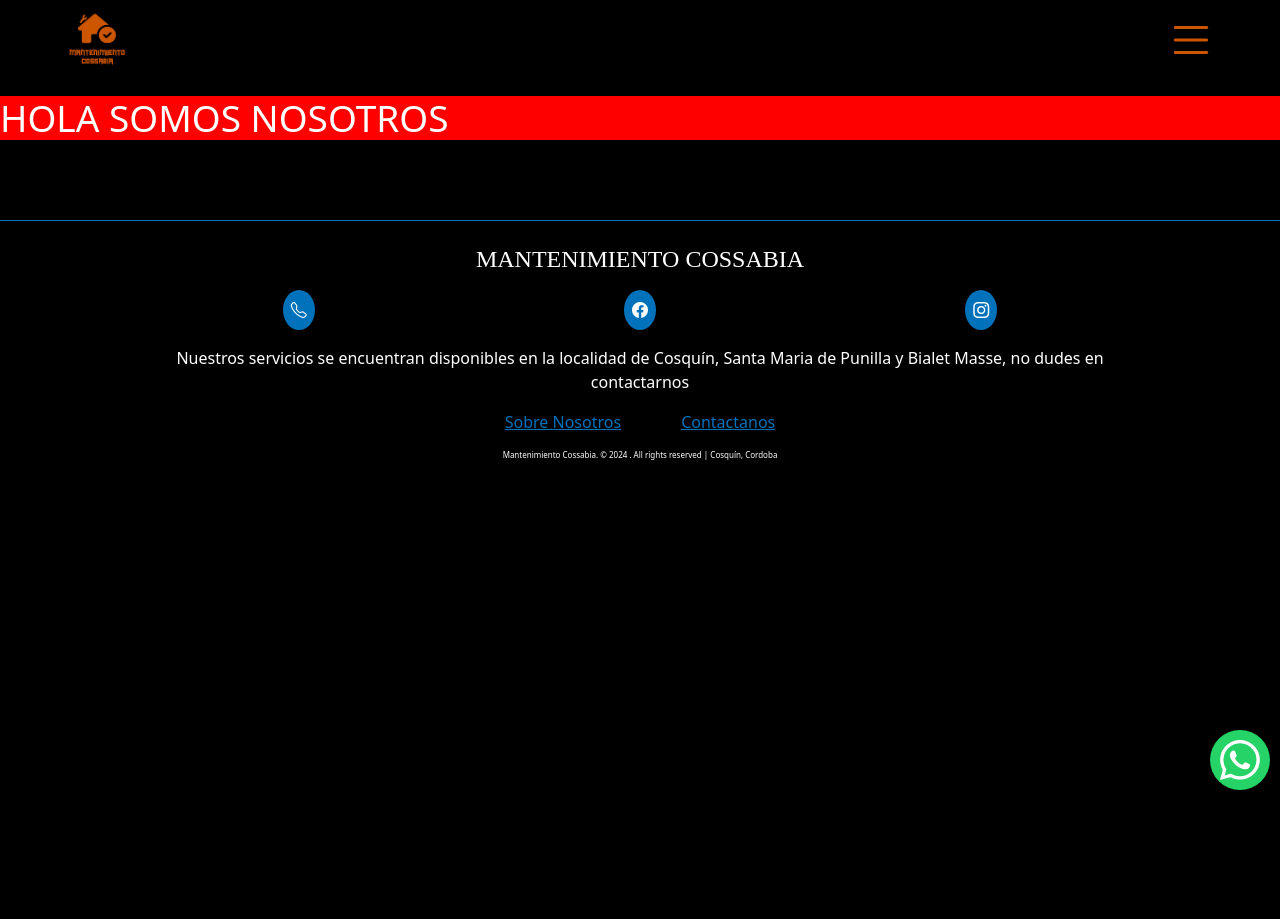
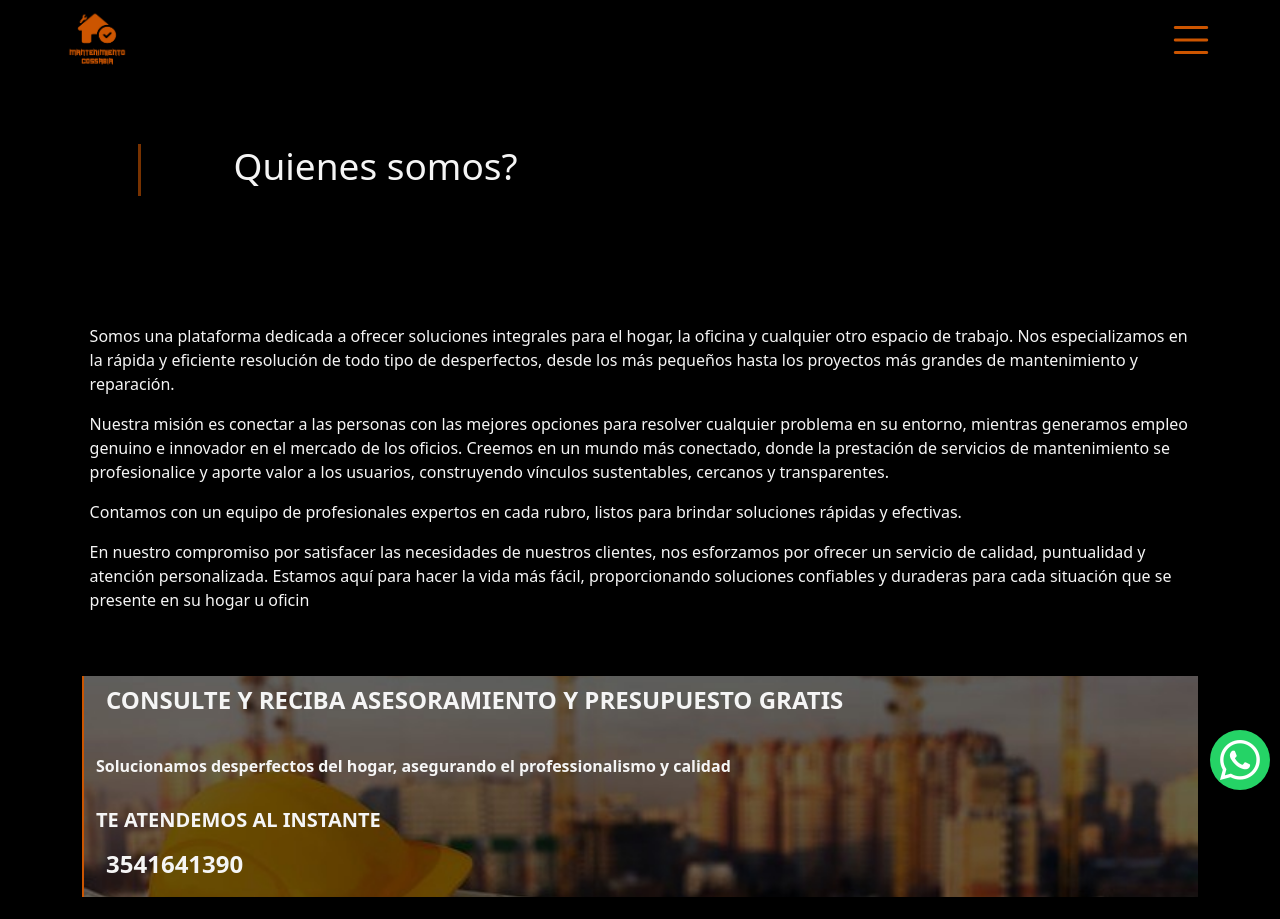
Before and after one commit to nicosoto18/MantenimientoCossabia, a React (Vite) app: page /Nosotros in a window 1280 px wide. Shown: the top 919 px of the page. Before the commit the page ends 800 px from the top, so only its background shows below. Built offline with nearby package versions, Linux system fonts and the light colour scheme.

Commit message:
ultimos cambios

```diff
--- a/src/App.jsx
+++ b/src/App.jsx
@@ -6,6 +6,7 @@ import Home from './components/Home/Home'
 import 'bootstrap/dist/css/bootstrap.min.css';
 import Footer from './components/Footer/Footer'
 import Nosotros from './components/SobreNosotros/Nosotros'
+import Contactanos from './components/Contactanos/Contactanos'
 
 function App() {
 
@@ -16,6 +17,7 @@ function App() {
        <Routes>
         <Route path='/' element={<Home/>}/>
         <Route path='/Nosotros' element={<Nosotros/>}/>
+        <Route path = "/Contactanos" element={<Contactanos/>}></Route>
        </Routes>
 
         <Footer/>
--- a/src/components/SobreNosotros/Nosotros.jsx
+++ b/src/components/SobreNosotros/Nosotros.jsx
@@ -1,11 +1,77 @@
 import Styles from "./Nosotros.module.css"
+import imgFondoAsesoramiento from "../../Fotos/FotoAsesoramiento.jpeg"
 
 const Nosotros=()=>{
    return(
       <div>
          <section className={Styles.section1}>
-         <h1>HOLA SOMOS NOSOTROS</h1>
+          <div className="container">
+          <div className={`row ${Styles.contSection1}`}>
+
+               <div className={`col-1 ${Styles.lineaNaranja}`}></div>
+               <div className={`col-11 ${Styles.tituloPpal}`}>
+                  <h1>Quienes somos?</h1>
+               </div>
+            </div>
+          </div>
          </section>
+
+         <section>
+            <div className={Styles.DescripcionQuienesSomos}>
+            <p>
+            Somos una plataforma dedicada a ofrecer soluciones integrales para el hogar, la oficina
+            y cualquier otro espacio de trabajo. Nos especializamos en la rápida y eficiente resolución
+            de todo tipo de desperfectos, desde los más pequeños hasta los proyectos más grandes de
+             mantenimiento y reparación.
+            </p>
+            <p>
+            Nuestra misión es conectar a las personas con las mejores opciones para resolver cualquier
+            problema en su entorno, mientras generamos empleo genuino e innovador en el mercado de los
+            oficios. Creemos en un mundo más conectado, donde la prestación de servicios de mantenimiento
+             se profesionalice y aporte valor a los usuarios, construyendo vínculos sustentables,
+             cercanos y transparentes.
+            </p>
+            <p>
+            Contamos con un equipo de profesionales expertos en cada rubro, listos para brindar
+            soluciones rápidas y efectivas.
+            </p>
+            <p>
+            En nuestro compromiso por satisfacer las necesidades de nuestros clientes, nos esforzamos
+            por ofrecer un servicio de calidad, puntualidad y atención personalizada. Estamos aquí
+            para hacer la vida más fácil, proporcionando soluciones confiables y duraderas para cada
+             situación que se presente en su hogar u oficin
+            </p>
+            </div>
+         </section>
+
+         <section>
+           <div className={`container ${Styles.contenedorAsesoramiento}`}>
+            <div className={`row ${Styles.contSectionAsesoramiento} ${Styles.backgroundImage}`}>
+               <div className={`col-1 ${Styles.lineaNaranja}`}></div>
+               <div className={`col-12 ${Styles.tituloAsesoramiento}`}>
+                  <h4>CONSULTE Y RECIBA ASESORAMIENTO Y PRESUPUESTO
+                     GRATIS
+                  </h4>
+               </div>
+                <div className="mt-4">
+                  <h6>
+                     Solucionamos desperfectos del hogar, asegurando el professionalismo y calidad
+                  </h6>
+                </div>
+                 <div className="mt-4">
+                  <h5>
+                     TE ATENDEMOS AL INSTANTE
+                  </h5>
+                  <h4>3541641390</h4>
+                 </div>
+            </div>
+          </div>
+         </section>
+
+         <div className={Styles.contenedorBoton}>
+            <button className={Styles.BtComunicate}>Comunicate con nosotros</button>
+         </div>
+
 
       </div>
    )
--- a/src/components/SobreNosotros/Nosotros.module.css
+++ b/src/components/SobreNosotros/Nosotros.module.css
@@ -1,4 +1,66 @@
 .section1{
-    margin-top: 6em;
-    background-color: red;
+    margin-top: 9em;
 }
+
+.contSection1{
+    width: 90%;
+    margin: 0 auto;
+}
+
+.lineaNaranja{
+    border-left: 3px inset #CC5500;
+}
+
+.tituloPpal{
+    text-align: left;
+}
+
+.DescripcionQuienesSomos{
+    margin-left: 7%;
+    margin-right: 7%;
+    margin-top: 10%;
+}
+
+.contenedorAsesoramiento{
+    margin-top: 4em;
+}
+
+.contSectionAsesoramiento{
+    width: 100%;
+    margin: 0 auto;
+}
+
+.backgroundImage{
+background-image: url("../../Fotos//FotoAsesoramiento.jpeg");
+background-size: cover;
+background-position: center;
+position: relative;
+border-left: 2px solid #CC5500;
+object-fit:scale-down;
+}
+
+.contenedorAsesoramiento h2, .contenedorAsesoramiento h3, .contenedorAsesoramiento h4,
+ .contenedorAsesoramiento h5, .contenedorAsesoramiento h6{
+    font-weight: 800;
+}
+
+.contenedorAsesoramiento h4{
+    padding: 10px;
+}
+
+.contenedorBoton{
+    width: 100%;
+    margin-top: 3vh;
+    display: flex;
+    align-items: center;
+
+}
+
+.BtComunicate{
+    background-color: #CC5500;
+    margin: 0 auto;
+    padding: 6px;
+    border-radius: 10px;
+    border: 1px solid #808080;
+    color: #F5F5F5;
+}
--- a/src/index.css
+++ b/src/index.css
@@ -75,11 +75,11 @@ body{
 }
 h1{
   font-size: 37px;
-  color: white;
+  color: #F5F5F5;
 }
 
 h2, h3, h4, h5, h6, p{
-  color: white;
+  color: #F5F5F5;
 }
 
 
```
Also changed, not shown: src/Fotos/FotoAsesoramiento.jpeg (added).
